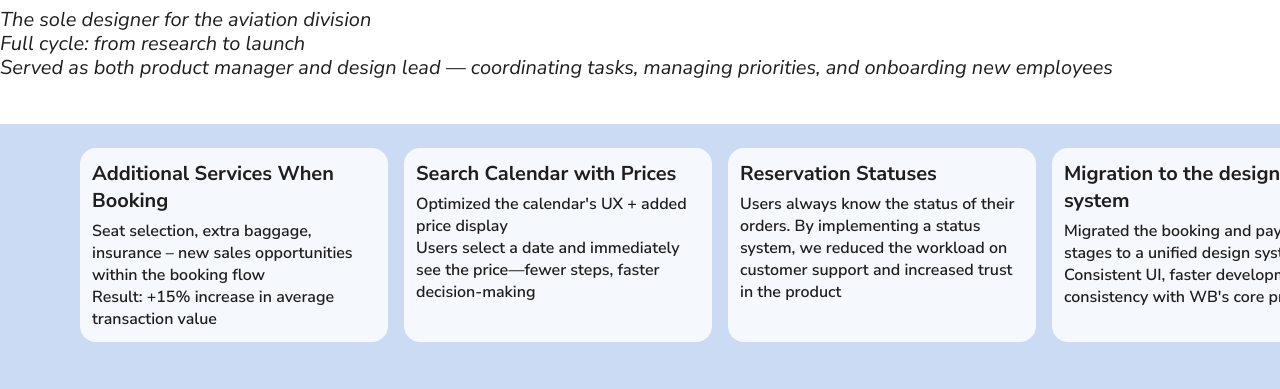
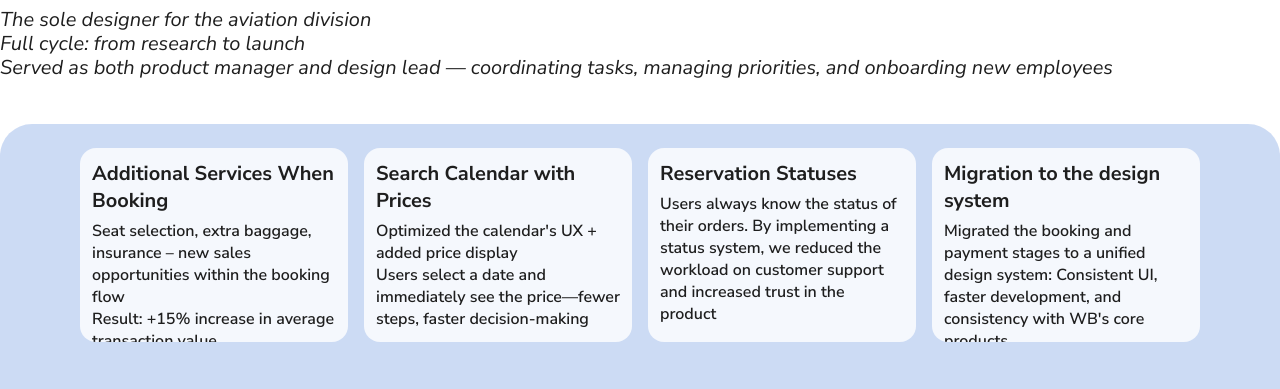
Before and after one commit to verabelykh/CVBelykhVera, a React (Vite) app: page / in a window 1280 px wide. Shown: the part 4674-5063 px from the top of the page. Built offline with nearby package versions, Linux system fonts and the light colour scheme.

Commit message:
Update Frame2136141531.jsx

```diff
--- a/src/Frame2136141531.jsx
+++ b/src/Frame2136141531.jsx
@@ -78,24 +78,7 @@ const imgVector44 = "https://www.figma.com/api/mcp/asset/5ad1a2b3-fc34-429e-bb9d
 const imgVector45 = "https://www.figma.com/api/mcp/asset/280d4313-c276-4f2d-9aa0-fc3a9085d01c";
 const imgLine1 = "https://www.figma.com/api/mcp/asset/2315783e-7f58-4975-bb17-f1dc25096645";
 
-import { useState, useEffect } from "react";
-
-function useViewportWidth() {
-  const [vw, setVw] = useState(null);
-  useEffect(() => {
-    const update = () => setVw(document.documentElement.clientWidth);
-    update();
-    window.addEventListener("resize", update);
-    return () => window.removeEventListener("resize", update);
-  }, []);
-  return vw;
-}
-
 export default function Frame2136141531() {
-  const vw = useViewportWidth();
-  const bleedStyle = vw
-    ? { width: `${vw}px`, marginLeft: `${640 - vw / 2}px` }
-    : undefined;
   return (
     <div className="w-full bg-white flex justify-center overflow-x-auto overflow-y-visible">
     <div className="bg-white content-stretch flex flex-col gap-[80px] items-center px-[80px] pt-[100px] pb-0 relative w-[1440px] shrink-0" data-node-id="1:374">
@@ -1138,9 +1121,8 @@ export default function Frame2136141531() {
               <p className="leading-[24px]">Served as both product manager and design lead — coordinating tasks, managing priorities, and onboarding new employees</p>
             </div>
           </div>
-          <div className="bg-[rgba(0,76,201,0.2)] shrink-0 w-screen flex justify-center" style={bleedStyle}>
-          <div className="flex flex-col gap-[44px] items-start pb-[40px] pt-[24px] px-[80px] w-[1280px] shrink-0" data-node-id="1:785">
-            <div className="content-stretch flex gap-[16px] h-[194px] items-center relative shrink-0 w-[1280px]" data-node-id="1:786">
+          <div className="bg-[rgba(0,76,201,0.2)] flex flex-col gap-[44px] items-start pb-[40px] pt-[24px] px-[80px] w-full shrink-0 rounded-[32px]" data-node-id="1:785">
+            <div className="content-stretch flex gap-[16px] h-[194px] items-center relative shrink-0 w-full" data-node-id="1:786">
               <div className="bg-[rgba(255,255,255,0.8)] content-stretch flex flex-[1_0_0] flex-col h-full items-center min-w-px overflow-clip p-[12px] relative rounded-[16px]" data-node-id="1:787">
                 <div className="[word-break:break-word] content-stretch flex flex-col gap-[6px] h-[170px] items-start relative shrink-0 text-[#1e1e1e] w-full" data-node-id="1:788">
                   <p className="font-['Nunito_Sans'] font-bold leading-[normal] relative shrink-0 text-[20px] w-full" data-node-id="1:789" style={{ fontVariationSettings: '"YTLC" 500, "wdth" 100' }}>
@@ -1257,7 +1239,6 @@ export default function Frame2136141531() {
                 </div>
               </div>
             </div>
-          </div>
           </div>
         </div>
       </div>
```
